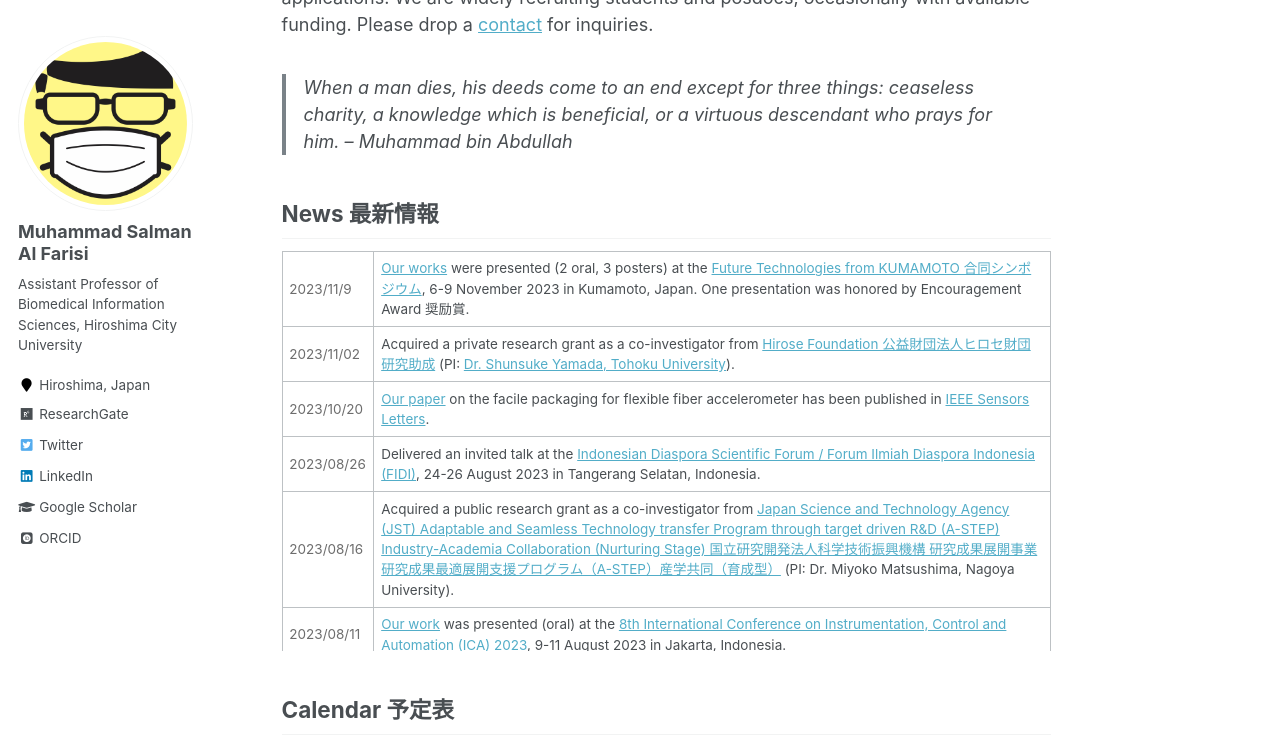
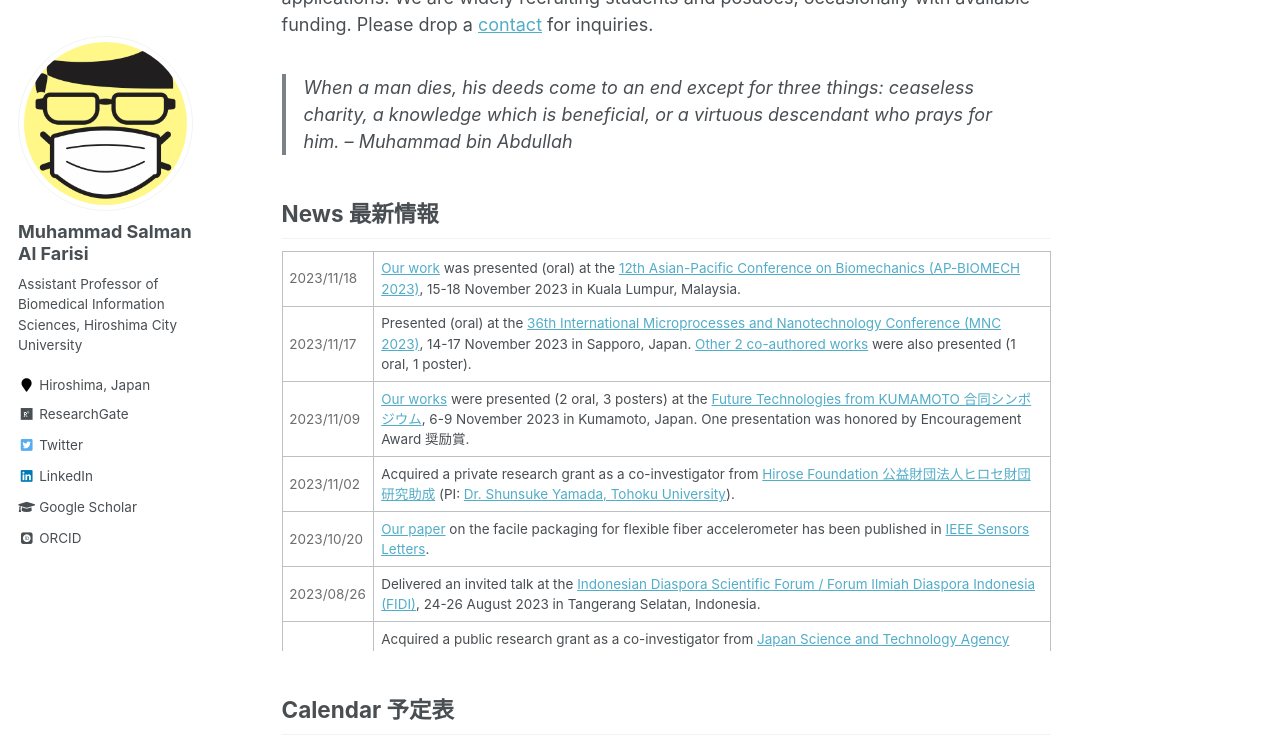
Before and after one commit to msalfarisi/msalfarisi.github.io, a Jekyll site: the page built from _pages/home.md, in a window 1280 px wide and 900 px high, scrolled down 457 px, cut to the strip 0-742 px from the top of the window. Built offline with Jekyll 4.4.1, drawn with Linux system fonts in a browser that asks for light colours; some web fonts are replaced.

Commit message:
Update home.md

```diff
--- a/_pages/home.md
+++ b/_pages/home.md
@@ -23,7 +23,15 @@ Welcome to the homepage of Muhammad Salman Al Farisi, an Assistant Professor at
 <div style="overflow-y: scroll; height:400px;">
  <table style="width:100%">
   <tr>
-    <td style="color:#6d6d6d;">2023/11/9</td>
+    <td style="color:#6d6d6d;">2023/11/18</td>
+    <td><a href="/publication/">Our work</a> was presented (oral) at the <a href="">12th Asian-Pacific Conference on Biomechanics (AP-BIOMECH 2023)</a>, 15-18 November 2023 in Kuala Lumpur, Malaysia.</td>
+  </tr>
+  <tr>
+    <td style="color:#6d6d6d;">2023/11/17</td>
+    <td>Presented (oral) at the <a href="https://imnc.jp/2023/">36th International Microprocesses and Nanotechnology Conference (MNC 2023)</a>, 14-17 November 2023 in Sapporo, Japan. <a href="/publication/">Other 2 co-authored works</a> were also presented (1 oral, 1 poster). </td>
+  </tr>
+  <tr>
+    <td style="color:#6d6d6d;">2023/11/09</td>
     <td><a href="/publication/">Our works</a> were presented (2 oral, 3 posters) at the <a href="https://sensorsymposium.org/">Future Technologies from KUMAMOTO 合同シンポジウム</a>, 6-9 November 2023 in Kumamoto, Japan. One presentation was honored by Encouragement Award 奨励賞.</td>
   </tr>
   <tr>
```
